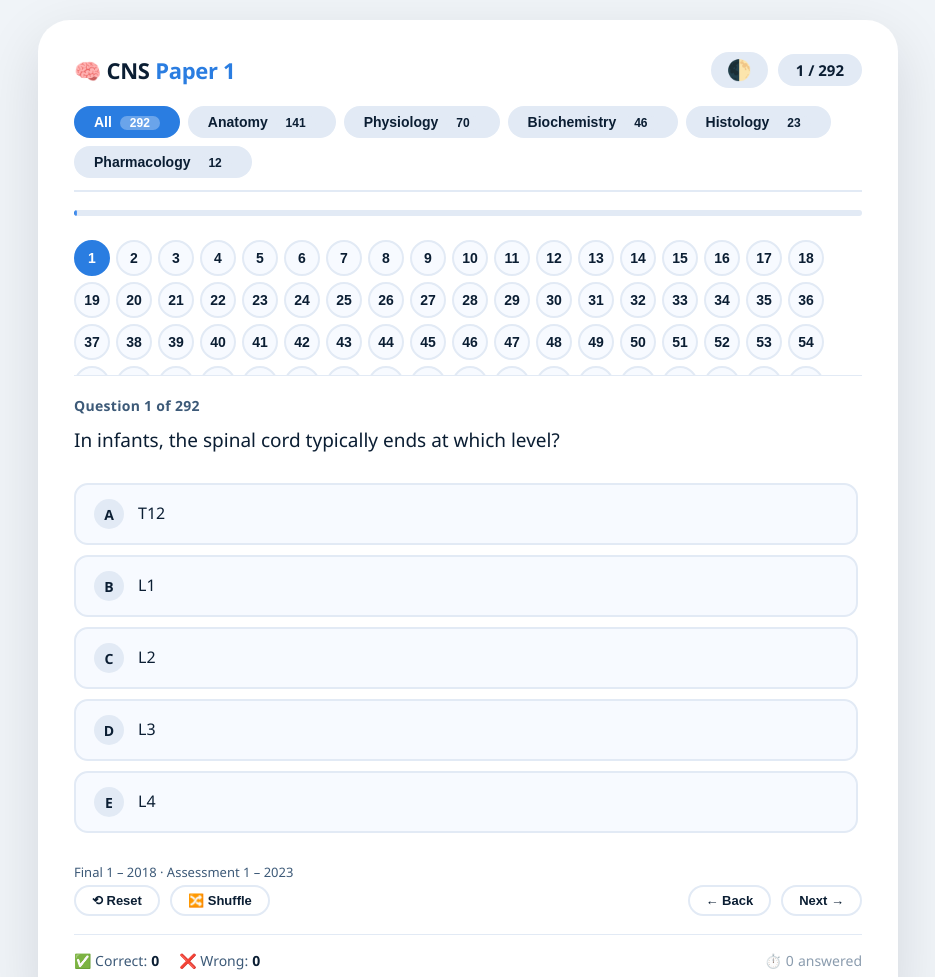
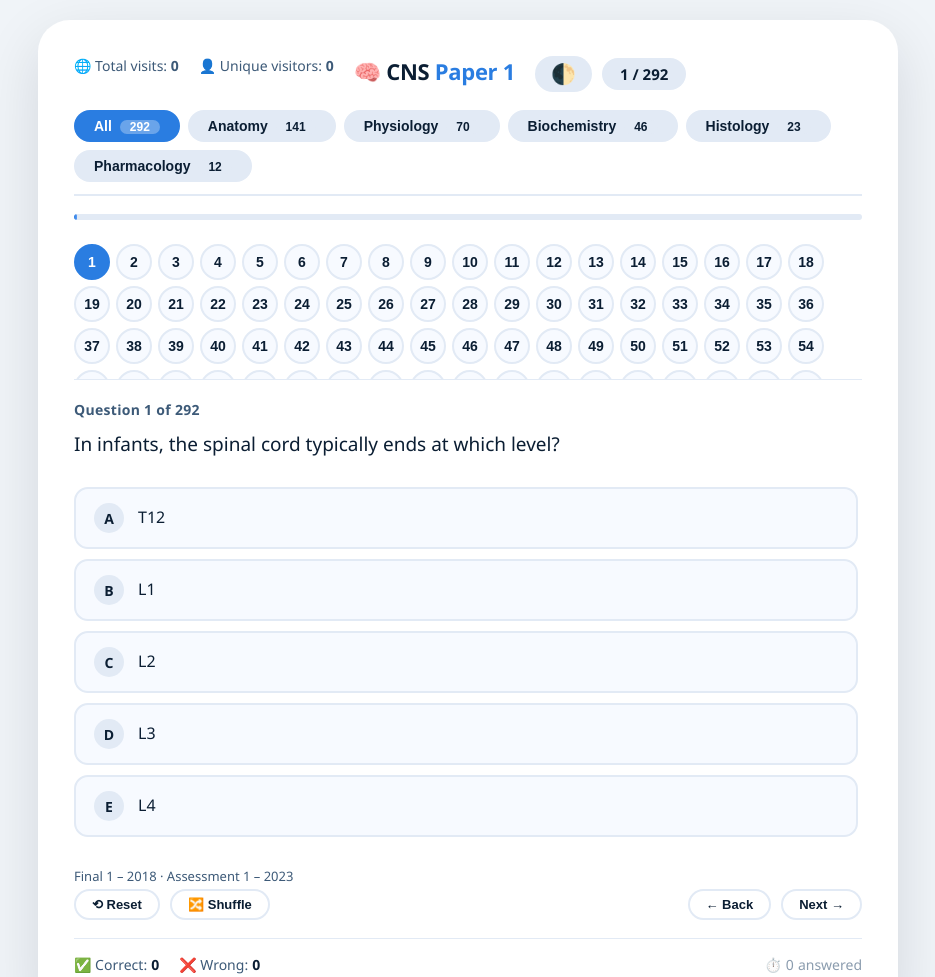
Before and after one commit to Philliiphine1234/Old-CNS-Exams, a plain HTML site: page index.html in a window 1280 px wide. Shown: the top 977 px of the page, without its empty margins (172-1107 px from the left). Drawn offline with Linux system fonts and the light colour scheme.

Commit message:
Update index.html

```diff
--- a/index.html
+++ b/index.html
@@ -12,6 +12,10 @@
 
         <!-- header -->
         <div class="quiz-header">
+            <div style="font-size:14px; color:var(--text-light); display:flex; gap:20px; margin-top:4px;">
+    <span>🌐 Total visits: <strong id="totalVisitors">0</strong></span>
+    <span>👤 Unique visitors: <strong id="uniqueVisitors">0</strong></span>
+
             <div class="quiz-title">🧠 CNS <span>Paper 1</span></div>
             <div style="display:flex; gap:10px; align-items:center;">
                 <button class="theme-toggle" id="themeToggle" onclick="toggleTheme()">🌓</button>
@@ -20,7 +24,7 @@
                 </div>
             </div>
         </div>
-
+</div>
         <!-- subject tabs -->
         <div class="subject-tabs" id="subjectTabs">
             <button class="subject-btn active" data-subject="all">All <span class="subject-count" id="countAll">0</span></button>
```
